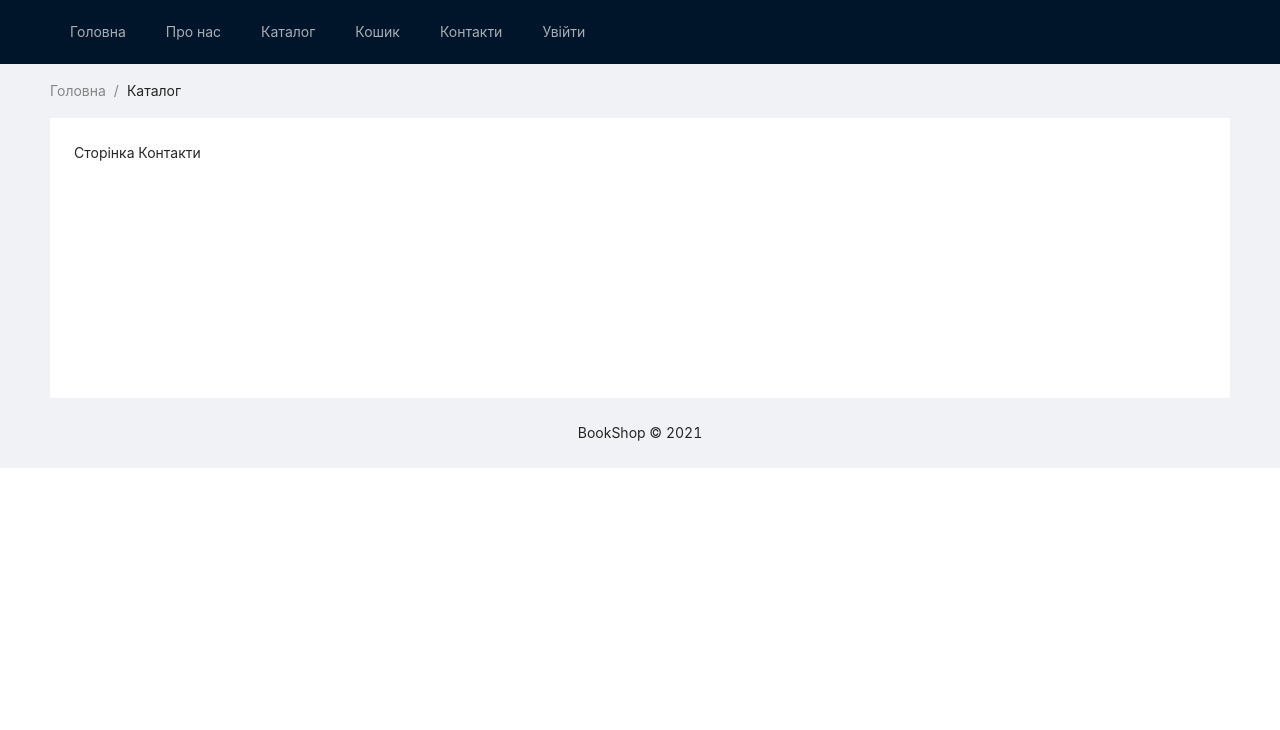
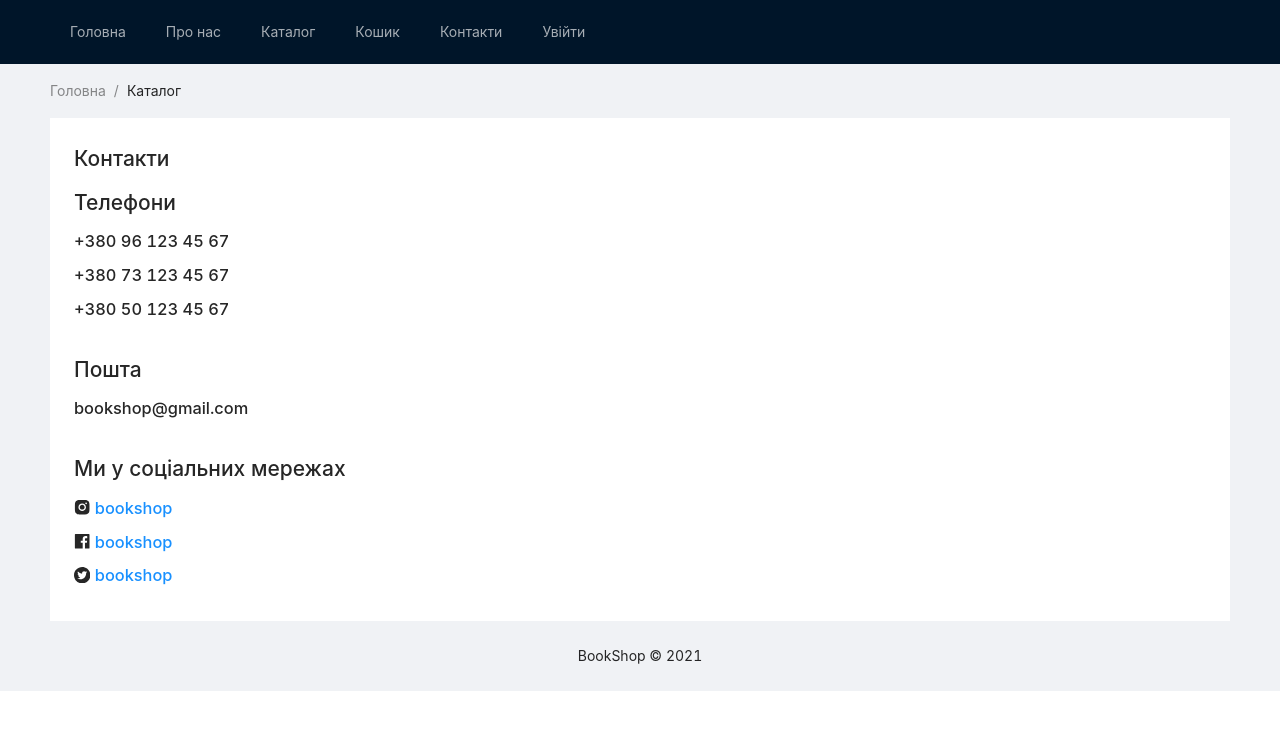
Before and after one commit to laurence543/BookShop-Remake, a React (Create React App) app in the folder frontend/: page /contacts in a window 1280 px wide. Shown: the top 730 px of the page. Built offline with nearby package versions, Linux system fonts and the light colour scheme.

Commit message:
Added common fake info

```diff
--- a/frontend/src/containers/CommonPagesContainer/About.js
+++ b/frontend/src/containers/CommonPagesContainer/About.js
@@ -5,7 +5,13 @@ class About extends React.Component {
     render() {
         return (
             <div>
-                <p>СТорінка Про Нас</p>
+                <h1>Про Нас</h1>
+                <p>
+                    Book Shop - це молода компанія, яка трудиться непокладаючи рук саме задля вашого комфорту.
+                    В нашому інтернет-магазині ви зможете знайти друковані примірники на будь-який смак.
+                    <br/>
+                    Ми здатні здійснити Вашу мрію!
+                </p>
             </div>
         );
     }
--- a/frontend/src/containers/CommonPagesContainer/Contacts.js
+++ b/frontend/src/containers/CommonPagesContainer/Contacts.js
@@ -1,11 +1,31 @@
 import React from "react";
+import {InstagramFilled, FacebookFilled, TwitterCircleFilled} from '@ant-design/icons';
 
 class Contacts extends React.Component {
 
     render() {
         return (
             <div>
-                <p>Сторінка Контакти</p>
+                <h1>Контакти</h1>
+                <div>
+                    <h2>Телефони</h2>
+                    <h3>+380 96 123 45 67</h3>
+                    <h3>+380 73 123 45 67</h3>
+                    <h3>+380 50 123 45 67</h3>
+                </div>
+                <br/>
+                <div>
+                    <h2>Пошта</h2>
+                    <h3>bookshop@gmail.com</h3>
+                </div>
+                <br/>
+                <div>
+                    <h2>Ми у соціальних мережах</h2>
+                    <h3><InstagramFilled /> <a href="https://www.instagram.com/" target="_blank">bookshop</a></h3>
+                    <h3><FacebookFilled /> <a href="https://www.facebook.com/" target="_blank">bookshop</a></h3>
+                    <h3><TwitterCircleFilled /> <a href="https://twitter.com/" target="_blank">bookshop</a></h3>
+
+                </div>
             </div>
         );
     }
--- a/frontend/src/containers/CommonPagesContainer/Home.js
+++ b/frontend/src/containers/CommonPagesContainer/Home.js
@@ -1,11 +1,30 @@
 import React from "react";
+import { Carousel } from 'antd';
+
+const contentStyle = {
+    height: '160px',
+    color: '#fff',
+    lineHeight: '160px',
+    textAlign: 'center',
+    background: '#364d79',
+};
 
 class Home extends React.Component {
 
     render() {
         return (
             <div>
-                <p>Головна сторінка</p>
+                <h1>Головна сторінка</h1>
+                <Carousel autoplay>
+                    <div>
+                        <h3 style={contentStyle}>Безкоштовна доставка при замовленні від 700 грн.</h3>
+                    </div>
+                    <div>
+                        <h3 style={contentStyle}>
+                            Іменинникам знижка 20% (при наявності паспорту)
+                        </h3>
+                    </div>
+                </Carousel>
             </div>
         );
     }
```
